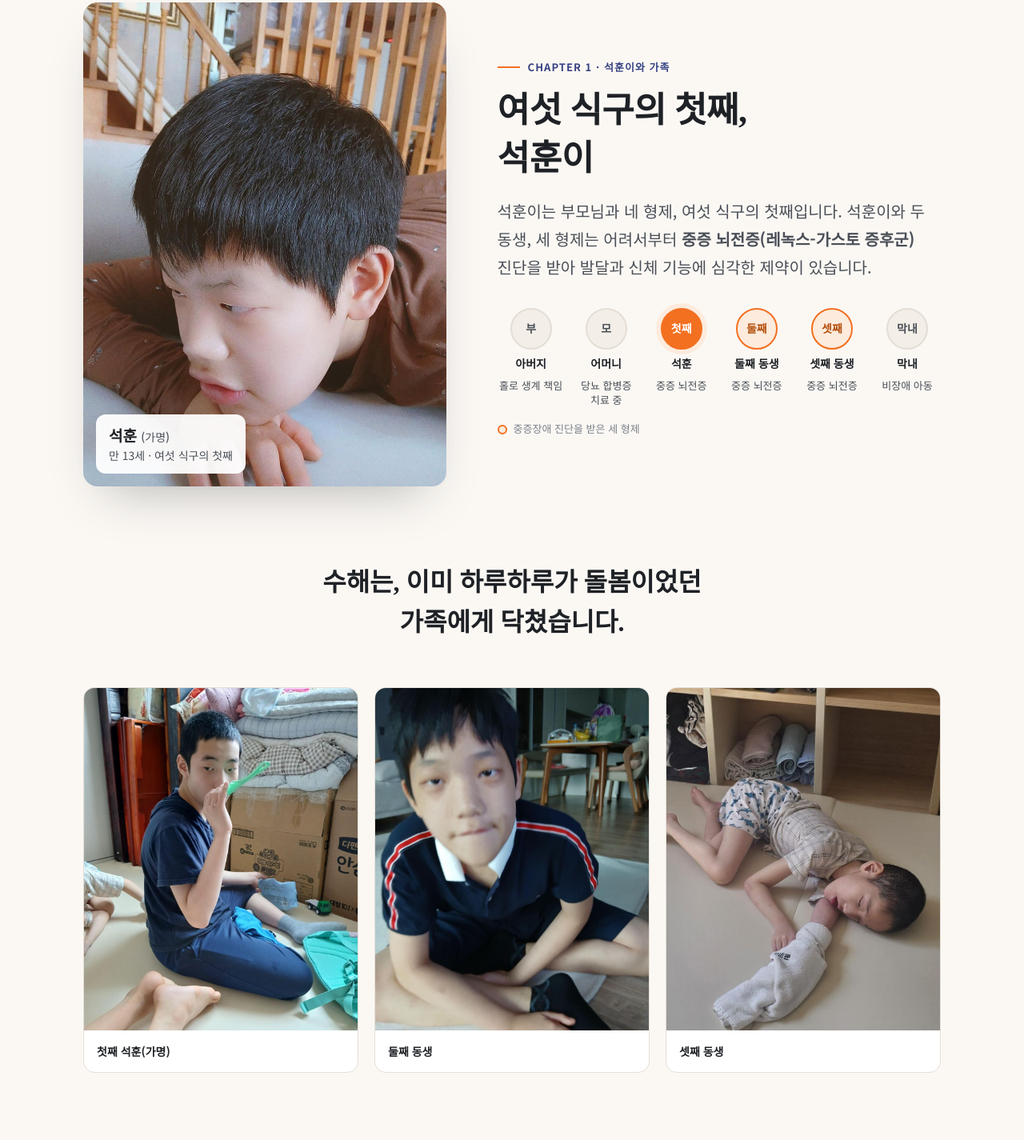
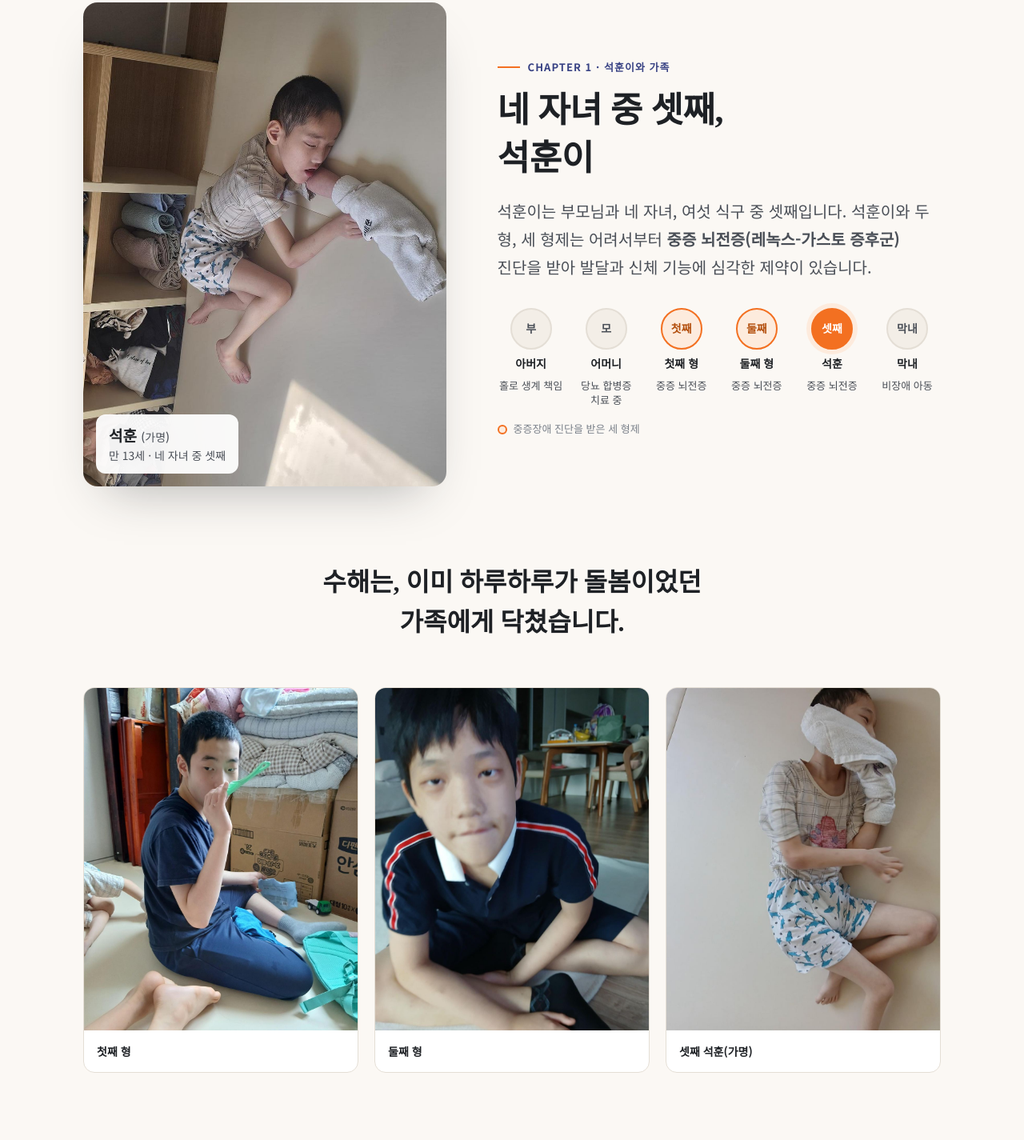
Before and after one commit to poohdolphin/26-hyundai-el, a plain HTML site: page index.html in a window 1280 px wide. Shown: the part 4495-5920 px from the top of the page at 80% size. Drawn offline with Linux system fonts and the light colour scheme.

Commit message:
Add files via upload

```diff
--- a/index.html
+++ b/index.html
@@ -160,6 +160,8 @@ section{position:relative}
 .chips{display:flex;flex-wrap:wrap;gap:8px;margin-top:6px}
 .chips span{font-size:14px;padding:7px 13px;border-radius:99px;background:#E6F4EC;color:#0B6B35;font-weight:500}
 .ucard .rule{font-size:14px;color:var(--ink-3);margin-top:20px}
+.use__note{margin-top:20px;font-size:14px;color:var(--ink-2);display:flex;gap:8px;align-items:flex-start}
+.use__note::before{content:"※";color:var(--wv-orange);font-weight:700}
 
 /* ===== 07 CTA ===== */
 .cta{padding:130px 0;text-align:center;background:linear-gradient(180deg,var(--paper) 0%,var(--wv-orange-soft) 100%)}
@@ -285,19 +287,19 @@ footer{background:var(--dark);color:rgba(255,255,255,.7);padding:48px 0 56px;fon
   <div class="wrap">
     <div class="family__top">
       <figure class="portrait rv">
-        <img src="seokhoon_portrait.jpg" alt="매트에 엎드려 턱을 괴고 있는 석훈이">
-        <div class="namecard"><b>석훈 <span style="font-size:14px;font-weight:500">(가명)</span></b><span>만 13세 · 여섯 식구의 첫째</span></div>
+        <img src="seokhoon_main.jpg" alt="바닥 매트 위에 누워 있는 석훈이" style="object-position:center 30%">
+        <div class="namecard"><b>석훈 <span style="font-size:14px;font-weight:500">(가명)</span></b><span>만 13세 · 네 자녀 중 셋째</span></div>
       </figure>
       <div>
         <span class="label rv">Chapter 1 · 석훈이와 가족</span>
-        <h2 id="t-family" class="rv d1">여섯 식구의 첫째,<br>석훈이</h2>
-        <p class="lead rv d2">석훈이는 부모님과 네 형제, 여섯 식구의 첫째입니다. 석훈이와 두 동생, 세 형제는 어려서부터 <b>중증 뇌전증(레녹스-가스토 증후군)</b> 진단을 받아 발달과 신체 기능에 심각한 제약이 있습니다.</p>
+        <h2 id="t-family" class="rv d1">네 자녀 중 셋째,<br>석훈이</h2>
+        <p class="lead rv d2">석훈이는 부모님과 네 자녀, 여섯 식구 중 셋째입니다. 석훈이와 두 형, 세 형제는 어려서부터 <b>중증 뇌전증(레녹스-가스토 증후군)</b> 진단을 받아 발달과 신체 기능에 심각한 제약이 있습니다.</p>
         <div class="tree rv d3" role="list" aria-label="가족 구성">
           <div class="p" role="listitem"><div class="dot">부</div><b>아버지</b>홀로 생계 책임</div>
           <div class="p" role="listitem"><div class="dot">모</div><b>어머니</b>당뇨 합병증 치료 중</div>
-          <div class="p sib me" role="listitem"><div class="dot">첫째</div><b>석훈</b>중증 뇌전증</div>
-          <div class="p sib" role="listitem"><div class="dot">둘째</div><b>둘째 동생</b>중증 뇌전증</div>
-          <div class="p sib" role="listitem"><div class="dot">셋째</div><b>셋째 동생</b>중증 뇌전증</div>
+          <div class="p sib" role="listitem"><div class="dot">첫째</div><b>첫째 형</b>중증 뇌전증</div>
+          <div class="p sib" role="listitem"><div class="dot">둘째</div><b>둘째 형</b>중증 뇌전증</div>
+          <div class="p sib me" role="listitem"><div class="dot">셋째</div><b>석훈</b>중증 뇌전증</div>
           <div class="p" role="listitem"><div class="dot">막내</div><b>막내</b>비장애 아동</div>
         </div>
         <div class="legend rv d3"><i></i>중증장애 진단을 받은 세 형제</div>
@@ -307,9 +309,9 @@ footer{background:var(--dark);color:rgba(255,255,255,.7);padding:48px 0 56px;fon
     <p class="bridge rv">수해는, 이미 하루하루가 돌봄이었던<br>가족에게 닥쳤습니다.</p>
 
     <div class="brothers">
-      <figure class="rv"><img src="seokhoon_sitting.jpg" alt="바닥에 앉아 있는 석훈이"><figcaption>첫째 석훈(가명)</figcaption></figure>
-      <figure class="rv d1"><img src="brother2.jpg" alt="바닥에 앉아 카메라를 바라보는 둘째 동생"><figcaption>둘째 동생</figcaption></figure>
-      <figure class="rv d2"><img src="brother3_mat.jpg" alt="바닥 매트 위에 누워 있는 셋째 동생" style="object-position:70% center"><figcaption>셋째 동생</figcaption></figure>
+      <figure class="rv"><img src="seokhoon_sitting.jpg" alt="바닥에 앉아 있는 첫째 형"><figcaption>첫째 형</figcaption></figure>
+      <figure class="rv d1"><img src="brother2.jpg" alt="바닥에 앉아 카메라를 바라보는 둘째 형"><figcaption>둘째 형</figcaption></figure>
+      <figure class="rv d2"><img src="brother3_towel.jpg" alt="바닥 매트 위에 누워 있는 석훈이" style="object-position:center 25%"><figcaption>셋째 석훈(가명)</figcaption></figure>
     </div>
   </div>
 </section>
@@ -322,11 +324,11 @@ footer{background:var(--dark);color:rgba(255,255,255,.7);padding:48px 0 56px;fon
     <p class="lead rv d2">세 형제에게는 식사와 배변까지, 일상생활 전반에 보호자의 돌봄이 필요합니다.</p>
     <div class="cards">
       <article class="card rv">
-        <img src="brother3_towel.jpg" alt="바닥 매트 위에 누워 있는 셋째 동생" style="object-position:center 30%">
+        <img src="seokhoon_portrait.jpg" alt="매트에 엎드려 턱을 괴고 있는 둘째 형" style="object-position:center 76%">
         <div class="card__b"><h3>바닥 매트와 보호 장비는<br>필수입니다</h3><p>세 형제는 스스로 몸을 지탱하지 못해 넘어지거나 바닥에 머리를 부딪히는 일이 잦습니다.</p></div>
       </article>
       <article class="card rv d1">
-        <img src="seokhoon_floor.jpg" alt="바닥 매트 위에 앉아 있는 석훈이" style="object-position:center 35%">
+        <img src="seokhoon_floor.jpg" alt="바닥 매트 위에 앉아 있는 첫째 형" style="object-position:center 35%">
         <div class="card__b"><h3>식사부터 배변까지,<br>보호자의 손길이 필요합니다</h3><p>발달과 신체 기능의 제약으로 식사와 배변 등 일상생활 전반을 보호자가 함께해야 합니다.</p></div>
       </article>
       <article class="card rv d2">
@@ -449,6 +451,7 @@ footer{background:var(--dark);color:rgba(255,255,255,.7);padding:48px 0 56px;fon
         <p class="rule">30만원 × 6회</p>
       </article>
     </div>
+    <p class="use__note rv">모금액에 따라 지원 규모는 현대엘리베이터 인재문화팀과 논의하여 변동될 수 있습니다.</p>
   </div>
 </section>
 
```
Also changed, not shown: seokhoon_main.jpg (added).
